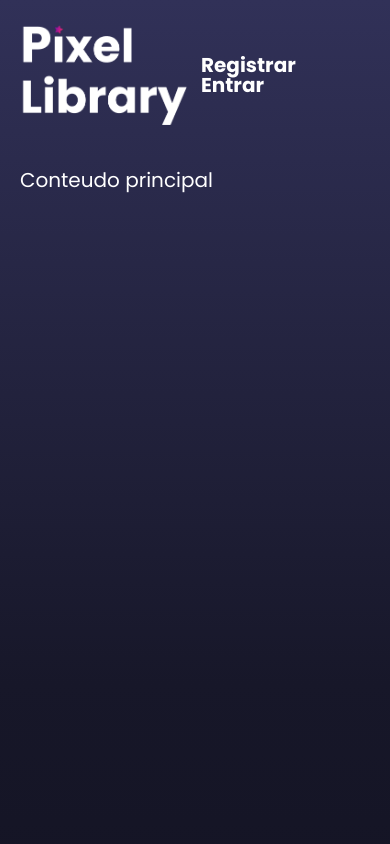
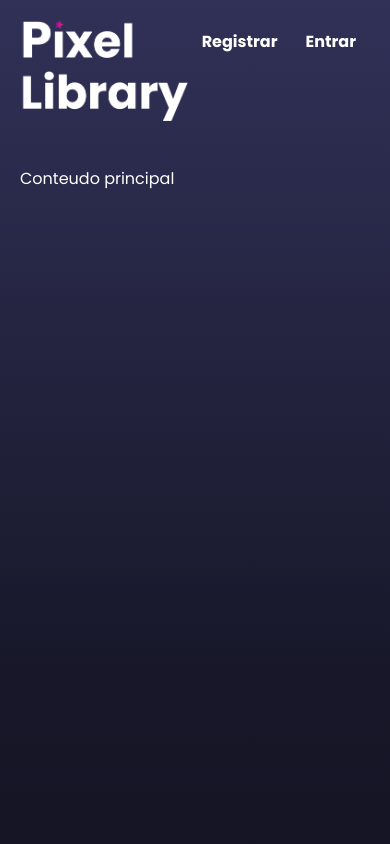
Before and after one commit to GuilhermeBRabelo/PROJETO-WEB2, a plain HTML site: page index.html in a window 390 px wide. Shown: the top 844 px of the page. Drawn offline with Linux system fonts and the light colour scheme.

Commit message:
Add files via upload

```diff
--- a/css/style.css
+++ b/css/style.css
@@ -1,4 +1,13 @@
 @import url('https://fonts.googleapis.com/css2?family=Poppins:ital,wght@0,100;0,200;0,300;0,400;0,500;0,600;0,700;0,800;0,900;1,100;1,200;1,300;1,400;1,500;1,600;1,700;1,800;1,900&display=swap');
+
+:root {
+    --primary-color: #313158;
+    --secondary-color: #171729;
+    --tertiary-color: #0D0D1A;
+
+    --text-color: rgb(255, 255, 255);
+    --link-hover-color: rgb(173, 173, 173);
+}
 
 * {
     box-sizing: border-box;
@@ -11,7 +20,20 @@ body {
     background-size: cover;
 
     font-family: "Poppins", sans-serif;
-    font-size: 20px;
+    font-size: 16px;
+    color: var(--text-color);
+}
+
+/* fim do seguimento padrão */
+
+a {
+    text-decoration: none;
+    color: var(--text-color);
+}
+
+a:hover {
+    color: var(--link-hover-color);
+    transition: color 0.3s ease;
 }
 
 header {
@@ -23,9 +45,9 @@ header {
     height: 150px;
 
     padding: 20px;
+}
 
-    color: white;
-}
+/* começo da logo */
 
 #container-logo {
     display: flex;
@@ -34,14 +56,19 @@ header {
 
     width: 200px;
     height: 100%;
-
+    overflow: hidden;
 }
 
-#container-logo img{
+#container-logo img {
+    max-width: 100%;
+    max-height: 100%;
+
     height: auto;
-    max-height: 100%;
-    max-width: 100%;
+    width: auto;
 }
+/* fim da logo */
+
+/* começo do nav */
 
 #container-hud {
     display: flex;
@@ -58,23 +85,13 @@ header {
 }
 
 #container-hud a {
-    text-decoration: none;
     font-weight: bold;
-
-    color: white;
 }
 
-#container-hud a:hover{
-    color: rgb(173, 173, 173);
-
-    transition: 500ms;
-}
+/* fim do nav */
 
 main {
     flex: 1;
-
-    color: white;
-
     padding: 20px;
 }
 
@@ -92,7 +109,22 @@ footer {
 
     height: 150px;
     width: 100%;
+}
 
-    color: white;
-    /* background-color: purple; */
+/* responsividade */
+@media (max-width: 768px) {
+    header {
+        display: flex;
+        align-items: flex-start;
+        height: auto;
+    }
+
+    #container-hud ul {
+        display: flex;
+
+    }
+
+    #container-logo {
+        margin-bottom: 10px;
+    }
 }
--- a/index.html
+++ b/index.html
@@ -15,21 +15,19 @@
             <img src="assets/Logotipo white.png" alt="">
         </div>
 
-        <div id="container-hud">
+        <nav id="container-hud">
             <ul>
                 <li><a href="#">Registrar</a></li>
                 <li><a href="#">Entrar</a></li>
             </ul>
-        </div>
+        </nav>
 
     </header>
 
     <main>
         <p>Conteudo principal</p>
 
-        <section class="sessoes">
-
-        </section>
+        <section class="sessoes"></section>
     </main>
 
     <footer>
```
